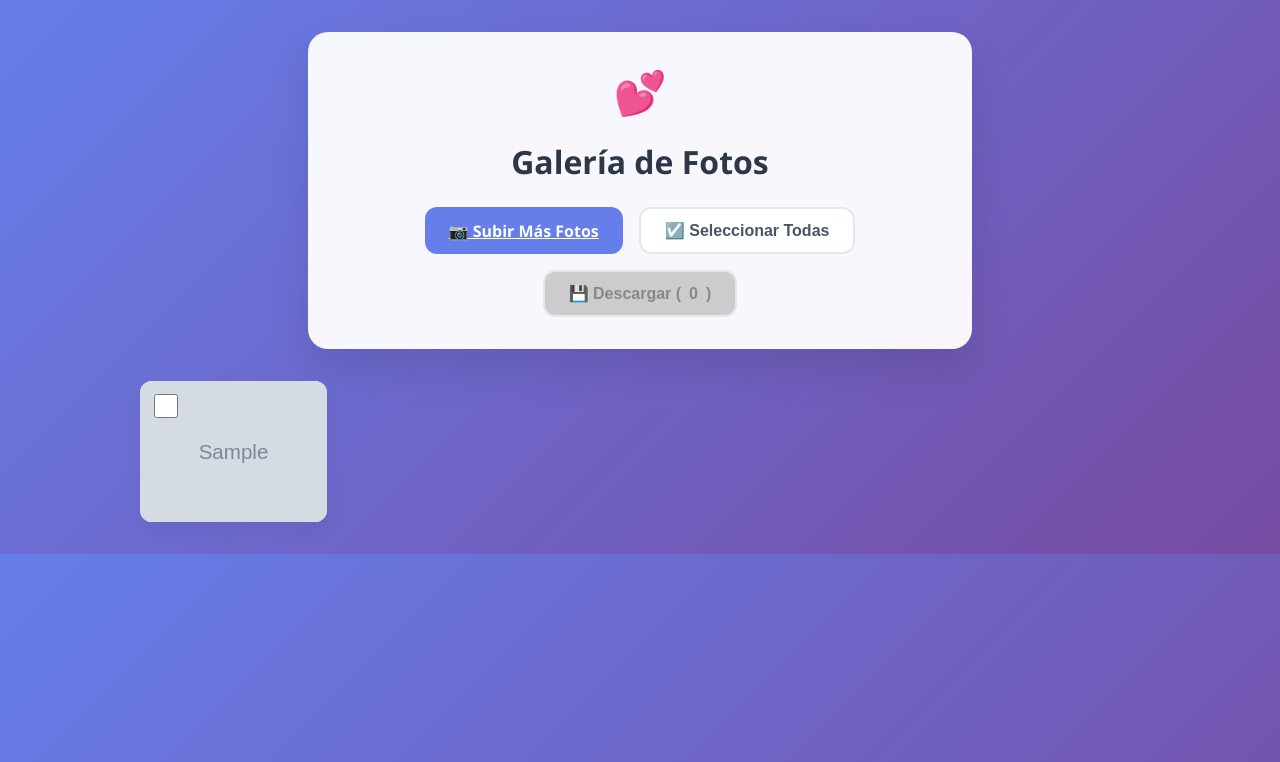
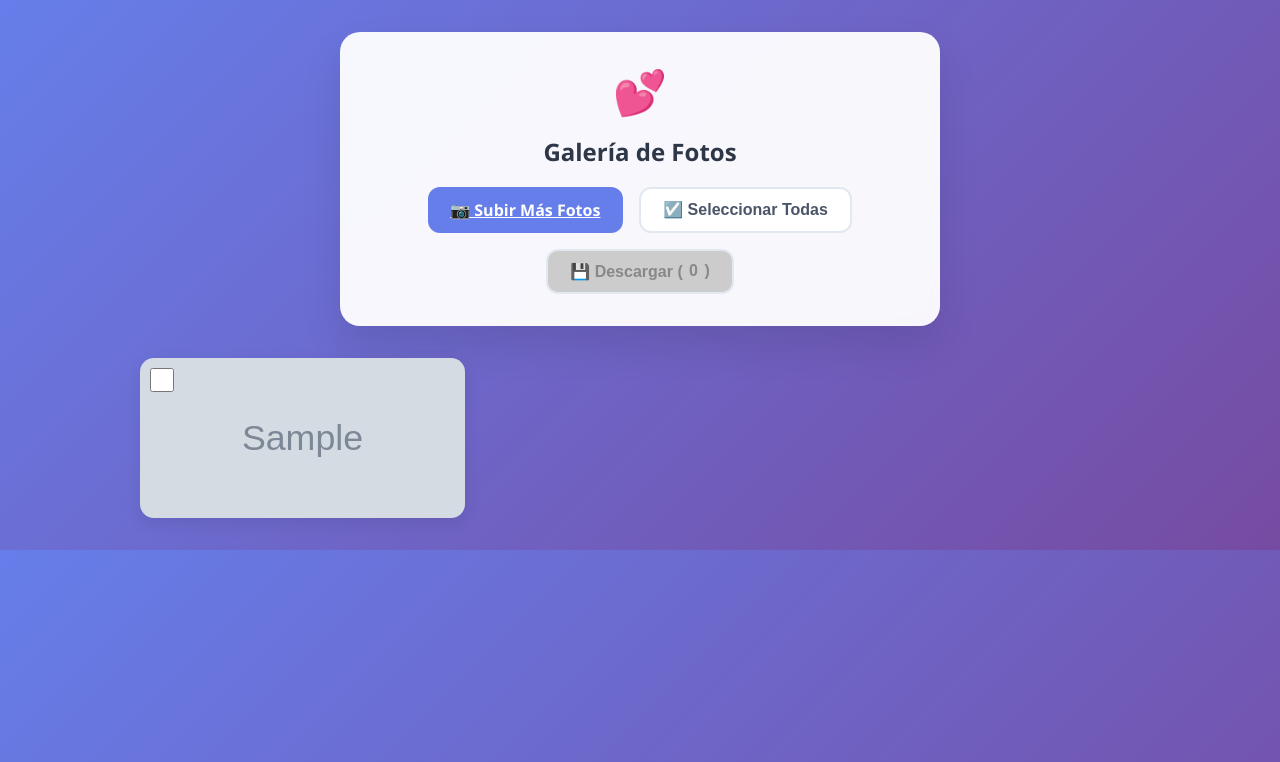
Before and after one commit to Nanrehr/fotos-boda, a Flask app: template templates/gallery.html in a window 1280 px wide. Shown: the top 762 px of the page. Run offline with Flask 3, Linux system fonts and the light colour scheme; the template is opened without the code that fills it: most values are stand-ins (such as "Sample title", 1, 10 or a date in 2020); grey boxes marked "Sample" are stand-in pictures.

Commit message:
Actualizar gallery.html

```diff
--- a/templates/gallery.html
+++ b/templates/gallery.html
@@ -2,168 +2,116 @@
 <html lang="es">
 <head>
   <meta charset="UTF-8" />
-  <meta name="viewport" content="width=device-width, initial-scale=1.0"/>
-  <title>🖼️ Galería - Boda Mar & Juan Carlos</title>
+  <meta name="viewport" content="width=device-width,initial-scale=1.0" />
+  <title>🖼️ Galería – Boda Mar & Juan Carlos</title>
+
   <style>
-    body {
-      font-family: 'Segoe UI', sans-serif;
-      background: linear-gradient(135deg, #667eea 0%, #764ba2 100%);
-      padding: 2rem 1rem;
-      margin: 0;
-      color: #2d3748;
+    /* ---------- Fondo & tipografía ---------- */
+    *{margin:0;padding:0;box-sizing:border-box}
+    body{
+      font-family:'Segoe UI',sans-serif;
+      background:linear-gradient(135deg,#667eea 0%,#764ba2 100%);
+      padding:2rem 1rem;color:#2d3748
     }
-    .header-content {
-      background: rgba(255, 255, 255, 0.95);
-      backdrop-filter: blur(10px);
-      border-radius: 20px;
-      padding: 2rem;
-      max-width: 600px;
-      margin: 0 auto 2rem;
-      text-align: center;
-      box-shadow: 0 20px 40px rgba(0, 0, 0, 0.1);
+
+    /* ---------- Cabecera ---------- */
+    .header{
+      background:rgba(255,255,255,.95);backdrop-filter:blur(10px);
+      border-radius:20px;padding:2rem;max-width:600px;margin:0 auto 2rem;text-align:center;
+      box-shadow:0 20px 40px rgba(0,0,0,.1)
     }
-    .heart {
-      font-size: 2.5rem;
-      animation: heartbeat 2s ease-in-out infinite;
-      margin-bottom: 1rem;
+    .heart{font-size:2.5rem;animation:beat 2s infinite both;margin-bottom:1rem}
+    @keyframes beat{0%,100%{transform:scale(1)}50%{transform:scale(1.1)}}
+    h1{margin-bottom:.5rem}
+
+    /* ---------- Botones ---------- */
+    .actions{display:flex;flex-wrap:wrap;gap:1rem;justify-content:center;margin-top:1.2rem}
+    .btn{
+      padding:.7rem 1.4rem;border:none;border-radius:12px;font-weight:600;
+      display:inline-flex;align-items:center;gap:.4rem;cursor:pointer;font-size:1rem
     }
-    @keyframes heartbeat {
-      0%, 100% { transform: scale(1); }
-      50% { transform: scale(1.1); }
+    .btn-primary{background:#667eea;color:#fff}
+    .btn-secondary{background:#fff;border:2px solid #e2e8f0;color:#4a5568}
+    .btn:disabled{background:#ccc;color:#888;cursor:not-allowed}
+
+    /* ---------- Galería ---------- */
+    .gallery{
+      display:grid;gap:.8rem;
+      grid-template-columns:repeat(auto-fill,minmax(48%,1fr)); /* ~2 por fila en móvil */
+      max-width:1000px;margin:0 auto
     }
-    h1 {
-      margin-bottom: 0.5rem;
+    @media(min-width:600px){
+      .gallery{grid-template-columns:repeat(auto-fill,minmax(30%,1fr))} /* 3 en tablets */
     }
-    .actions {
-      display: flex;
-      flex-wrap: wrap;
-      gap: 1rem;
-      justify-content: center;
-      margin-top: 1.5rem;
+    .photo{
+      position:relative;border-radius:14px;overflow:hidden;box-shadow:0 6px 18px rgba(0,0,0,.08)
     }
-    .btn {
-      padding: 0.75rem 1.5rem;
-      font-size: 1rem;
-      font-weight: 600;
-      border-radius: 12px;
-      border: none;
-      cursor: pointer;
-      display: inline-flex;
-      align-items: center;
-      gap: 0.5rem;
-    }
-    .btn-primary {
-      background: #667eea;
-      color: white;
-    }
-    .btn-secondary {
-      background: white;
-      color: #4a5568;
-      border: 2px solid #e2e8f0;
-    }
-    .btn:disabled {
-      background: #ccc;
-      color: #888;
-      cursor: not-allowed;
-    }
-    .gallery {
-      display: grid;
-      grid-template-columns: repeat(auto-fill, minmax(180px, 1fr));
-      gap: 1rem;
-      max-width: 1000px;
-      margin: 0 auto;
-    }
-    .photo-card {
-      background: white;
-      border-radius: 12px;
-      overflow: hidden;
-      position: relative;
-      box-shadow: 0 8px 20px rgba(0,0,0,0.05);
-    }
-    .photo-card img {
-      width: 100%;
-      display: block;
-      height: auto;
-    }
-    .photo-card input[type="checkbox"] {
-      position: absolute;
-      top: 10px;
-      left: 10px;
-      width: 24px;
-      height: 24px;
-      z-index: 10;
-    }
+    .photo img{width:100%;height:160px;object-fit:cover;display:block}
+    /* checkbox */
+    .photo input[type=checkbox]{position:absolute;top:10px;left:10px;width:24px;height:24px;z-index:5}
+
   </style>
 </head>
 <body>
-  <div class="header-content">
+  <section class="header">
     <div class="heart">💕</div>
     <h1>Galería de Fotos</h1>
+
     <div class="actions">
       <a href="/" class="btn btn-primary">📷 Subir Más Fotos</a>
-      <button onclick="selectAll()" class="btn btn-secondary" id="selectAllBtn">☑️ Seleccionar Todas</button>
-      <button onclick="downloadSelected()" class="btn btn-secondary" id="downloadBtn" disabled>
-        💾 Descargar (<span id="selectedCount">0</span>)
+      <button class="btn btn-secondary" id="selectAll"   onclick="toggleAll()">☑️ Seleccionar Todas</button>
+      <button class="btn btn-secondary" id="downloadBtn" onclick="download()" disabled>
+        💾 Descargar (<span id="count">0</span>)
       </button>
     </div>
-  </div>
+  </section>
 
-  <div class="gallery">
+  <section class="gallery" id="gallery">
     {% for foto in fotos %}
-      <div class="photo-card" data-url="{{ foto }}">
-        <input type="checkbox" onchange="toggleSelect(this)">
+      <label class="photo" data-url="{{ foto }}">
+        <input type="checkbox" onchange="update(this)">
         <img src="{{ foto }}" alt="Foto de boda">
-      </div>
+      </label>
     {% endfor %}
-  </div>
+  </section>
 
   <script>
-    let selected = new Set();
+    const selected=new Set();
 
-    function toggleSelect(checkbox) {
-      const card = checkbox.closest('.photo-card');
-      const url = card.dataset.url;
-      if (checkbox.checked) {
-        selected.add(url);
-      } else {
-        selected.delete(url);
-      }
-      updateButton();
+    function update(cb){
+      const url=cb.parentElement.dataset.url;
+      cb.checked?selected.add(url):selected.delete(url);
+      document.getElementById('count').textContent=selected.size;
+      document.getElementById('downloadBtn').disabled=selected.size===0;
     }
 
-    function updateButton() {
-      const count = selected.size;
-      document.getElementById('selectedCount').textContent = count;
-      document.getElementById('downloadBtn').disabled = count === 0;
+    function toggleAll(){
+      const boxes=[...document.querySelectorAll('.gallery input[type=checkbox]')];
+      const allSel=selected.size===boxes.length;
+      selected.clear();
+      boxes.forEach(cb=>{
+        cb.checked=!allSel;
+        if(cb.checked)selected.add(cb.parentElement.dataset.url);
+      });
+      update({checked:false}); // refresca contador/botón
     }
 
-    function selectAll() {
-      const all = document.querySelectorAll('.photo-card input[type="checkbox"]');
-      const allSelected = selected.size === all.length;
-      selected.clear();
-      all.forEach(cb => {
-        cb.checked = !allSelected;
-        const url = cb.closest('.photo-card').dataset.url;
-        if (cb.checked) selected.add(url);
-      });
-      updateButton();
-    }
-
-    async function downloadSelected() {
-      for (let url of selected) {
-        const response = await fetch(url);
-        const blob = await response.blob();
-        const a = document.createElement('a');
-        a.href = URL.createObjectURL(blob);
-        a.download = url.split('/').pop();
+    async function download(){
+      for(const url of selected){
+        const res=await fetch(url);
+        const blob=await res.blob();
+        const a=document.createElement('a');
+        a.href=URL.createObjectURL(blob);
+        a.download=url.split('/').pop();
         document.body.appendChild(a);
-        a.click();
-        document.body.removeChild(a);
+        a.click();a.remove();
         URL.revokeObjectURL(a.href);
       }
+      // limpiar selección
       selected.clear();
-      updateButton();
-      document.querySelectorAll('.photo-card input[type="checkbox"]').forEach(cb => cb.checked = false);
+      document.querySelectorAll('.gallery input[type=checkbox]').forEach(cb=>cb.checked=false);
+      document.getElementById('count').textContent='0';
+      document.getElementById('downloadBtn').disabled=true;
     }
   </script>
 </body>
```
